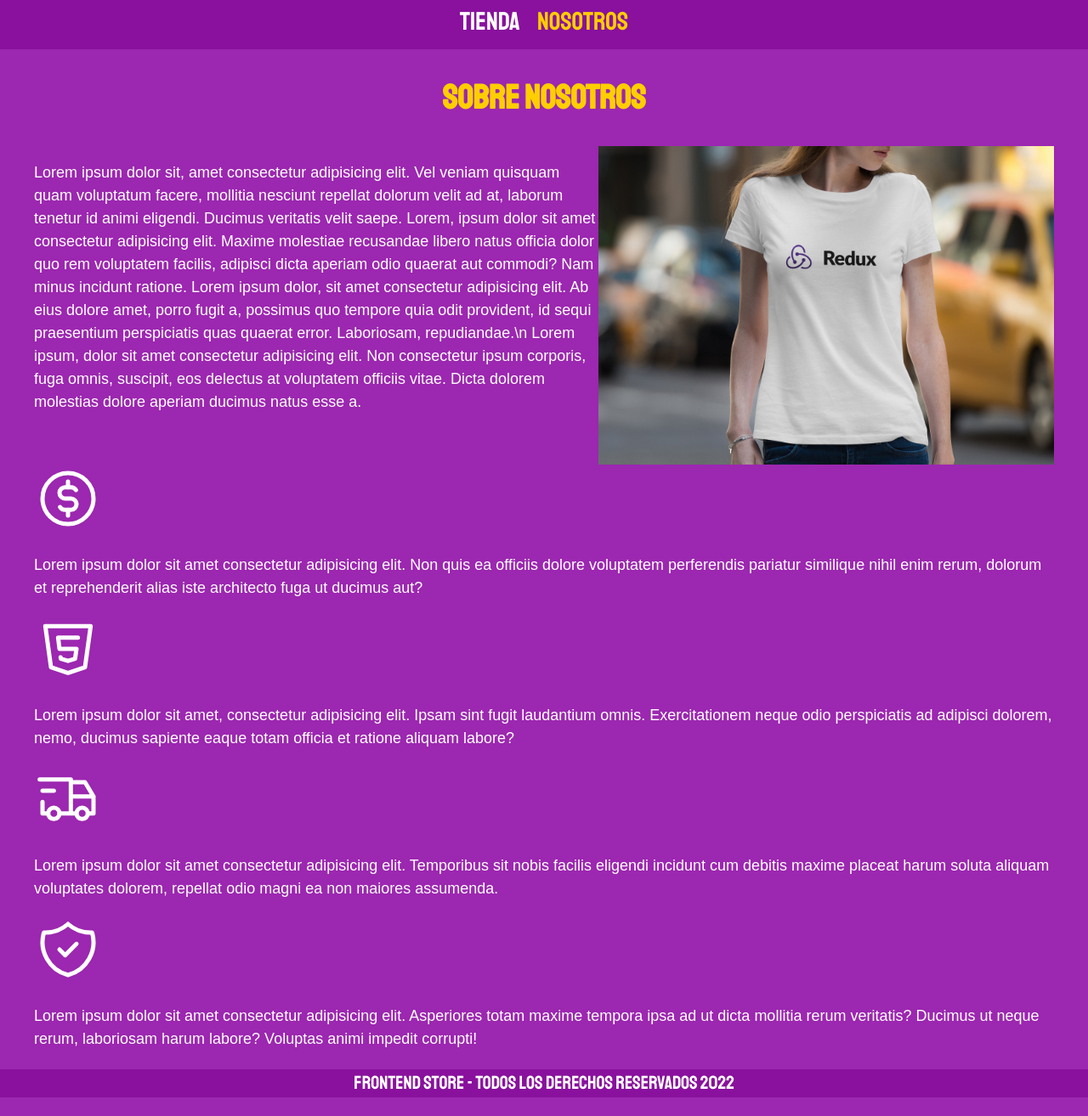
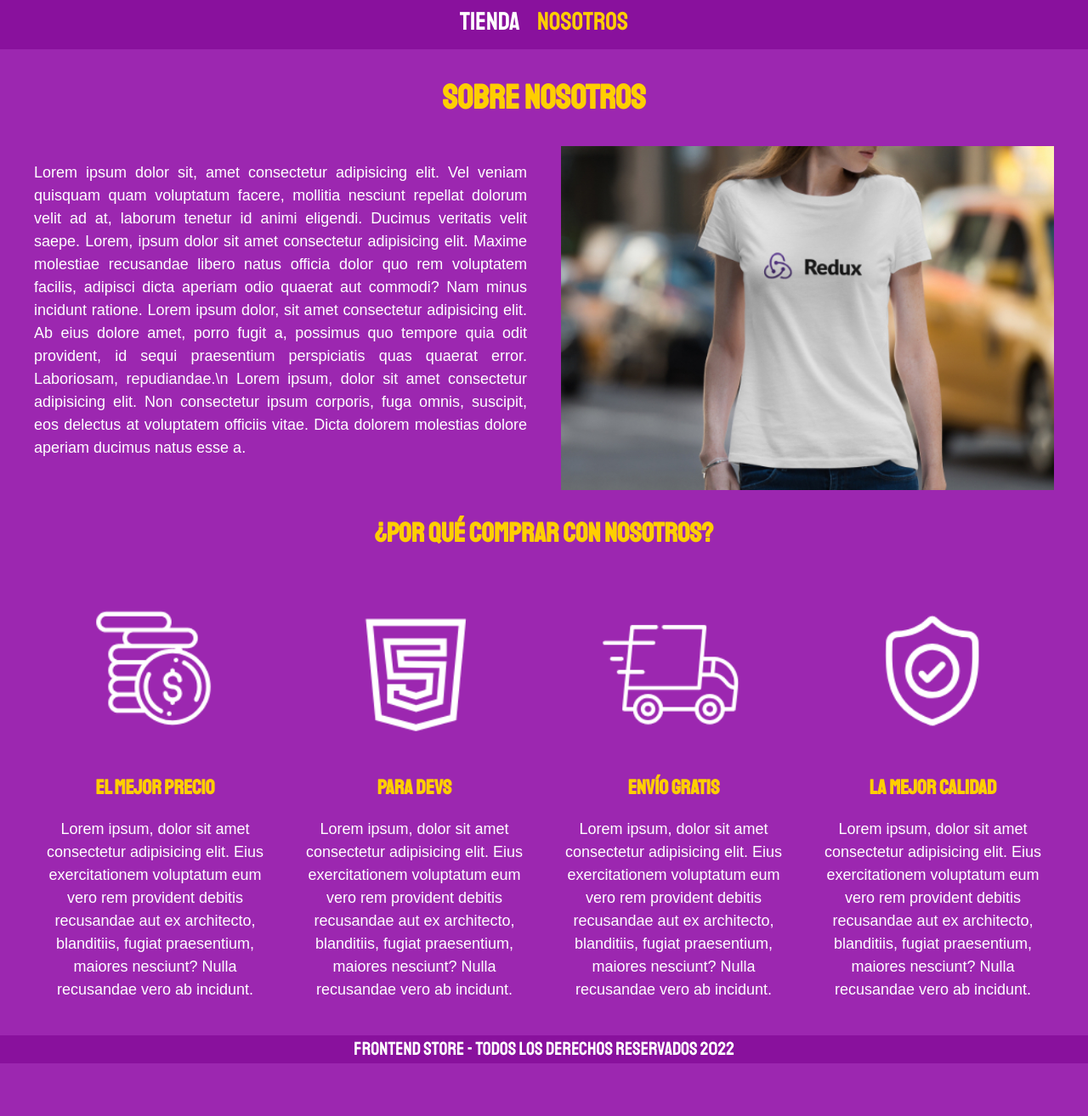
Before and after one commit to nathaneft/curso_desarrollo_web, a plain HTML site: page Proyecto 2/nosotros.html in a window 1280 px wide. Shown: the part 171-1485 px from the top of the page at 85% size. After the commit the page ends 1445 px from the top, so only its background shows below. Drawn offline with Linux system fonts and the light colour scheme.

Commit message:
30.07.2021-1
Fin proyecto 2

```diff
--- a/Proyecto 2/css/styles.css
+++ b/Proyecto 2/css/styles.css
@@ -39,7 +39,7 @@ a{
 }
 
 img{
-    max-width: 100%;
+    width: 100%;
 }
 
 .contenedor{
@@ -180,13 +180,113 @@ h3{
 }
 
 /*CSS:NOSOTROS.HTML*/
+.historia{
+    display: grid;
+    grid-template-columns: 1;
+    margin-bottom: 2rem;
+}
+
+.historia__imagen{
+    grid-row: 1 / 2;
+    width: 100%;
+}
 
 @media(min-width:768px){
     .historia{
-        display: flex;
+        display: grid;
+        grid-template-columns: repeat(2, 1fr);
+        column-gap: 4rem;
+    }
+    .historia__imagen{
+       grid-column: 2/3;
     }
 
 }
+
+.historia__texto{
+    text-align: justify;
+    font-family: Arial, Helvetica, sans-serif;
+}
+
+/*bloques*/
+
+.bloques{
+    display: grid;
+    grid-template-columns: repeat(2,1fr);
+    gap: 2rem;
+}
+@media(min-width:768px){
+    .bloques{
+        display: grid;
+        grid-template-columns: repeat(4,1fr);
+        gap: 2rem;
+    }
+}
+
+.bloque{
+    text-align: center;
+}
+
+.bloque__titulo{
+    margin: 0;
+}
+
+.bloque__imagen{
+    width: 100%;
+}
+
+
+/*CSS PRODUCTO.HTML*/
+
+@media(min-width:768px){
+    .camisa{
+        display: grid;
+        grid-template-columns: repeat(2,1fr);
+        column-gap: 2rem;
+
+    }
+
+
+}
+
+.formulario{
+    display: grid;
+    grid-template-columns: repeat(2,1fr);
+    gap: 2rem;
+
+
+}
+.formulario__campo{
+    border-color: var(--primario_oscuro);
+    border-width: 1rem;
+    border-style: solid;
+    background-color: var(--blanco);
+    color: black;
+
+    font-size: 2rem;
+    font-family: Arial, Helvetica, sans-serif;
+    padding: 1rem;
+
+    /*border: 1rem solid var(--primario_oscuro)*/
+}
+.formulario__submit{
+    background-color: var(--secundario);
+    border: none;
+    font-family: var(--fuente_principal);
+    padding: 2rem;
+    font-size: 2rem;
+    transition: font-size 0.5 ease;
+    transition: background-color 0.5s ease;
+    grid-column: 1/3;
+
+}
+.formulario__submit:hover{
+    font-size: 2.4rem;
+    cursor: pointer;
+    background-color: var(--secundario_oscuro);
+
+}
+
 
 
 /*footer*/
--- a/Proyecto 2/nosotros.html
+++ b/Proyecto 2/nosotros.html
@@ -34,55 +34,52 @@
                 Lorem, ipsum dolor sit amet consectetur adipisicing elit. Maxime molestiae recusandae libero natus officia dolor quo rem voluptatem facilis, adipisci dicta aperiam odio quaerat aut commodi? Nam minus incidunt ratione.
                 Lorem ipsum dolor, sit amet consectetur adipisicing elit. Ab eius dolore amet, porro fugit a, possimus quo tempore quia odit provident, id sequi praesentium perspiciatis quas quaerat error. Laboriosam, repudiandae.\n
                 Lorem ipsum, dolor sit amet consectetur adipisicing elit. Non consectetur ipsum corporis, fuga omnis, suscipit, eos delectus at voluptatem officiis vitae. Dicta dolorem molestias dolore aperiam ducimus natus esse a.
-            </p class="historia__imagen">
-            <img src="img/nosotros.jpg">
+            </p >
+            <img  class="historia__imagen" src="img/nosotros.jpg">
 
         </div>
 
 
+        <section class = "contenedor comprar">
+            <h2 class= comprar__titulo>
+                ¿Por qué comprar con nosotros?
+            </h2>
+            <div class="bloques">
+                <div class="bloque">
+                    <img class="bloque__imagen" src="img/icono_1.png" alt="Por que comprar">
+                    <h3 class="bloque__titulo"> El mejor precio</h3>
+                    <p>Lorem ipsum, dolor sit amet consectetur adipisicing elit. Eius exercitationem voluptatum eum vero rem provident
+                         debitis recusandae aut ex architecto, blanditiis, fugiat praesentium,
+                        maiores nesciunt? Nulla recusandae vero ab incidunt.</p>
 
-        <div class="ventajas">
-            <div class="ventajas__precio">
-                <svg xmlns="http://www.w3.org/2000/svg" class="icon icon-tabler icon-tabler-coin" width="80" height="80" viewBox="0 0 24 24" stroke-width="1.5" stroke="#ffffff" fill="none" stroke-linecap="round" stroke-linejoin="round">
-                    <path stroke="none" d="M0 0h24v24H0z" fill="none"/>
-                    <circle cx="12" cy="12" r="9" />
-                    <path d="M14.8 9a2 2 0 0 0 -1.8 -1h-2a2 2 0 0 0 0 4h2a2 2 0 0 1 0 4h-2a2 2 0 0 1 -1.8 -1" />
-                    <path d="M12 6v2m0 8v2" />
-                </svg>
-                <p>
-                    Lorem ipsum dolor sit amet consectetur adipisicing elit. Non quis ea officiis dolore voluptatem perferendis pariatur similique nihil enim rerum, dolorum et reprehenderit alias iste architecto fuga ut ducimus aut?
-                </p>
+                </div>
+                <div class="bloque">
+                    <img class="bloque__imagen" src="img/icono_2.png" alt="Por que comprar">
+                    <h3 class="bloque__titulo"> Para Devs</h3>
+                    <p>Lorem ipsum, dolor sit amet consectetur adipisicing elit. Eius exercitationem voluptatum eum vero rem provident
+                         debitis recusandae aut ex architecto, blanditiis, fugiat praesentium,
+                        maiores nesciunt? Nulla recusandae vero ab incidunt.</p>
 
+                </div>
+                <div class="bloque">
+                    <img class="bloque__imagen" src="img/icono_3.png" alt="Por que comprar">
+                    <h3 class="bloque__titulo"> Envío gratis</h3>
+                    <p>Lorem ipsum, dolor sit amet consectetur adipisicing elit. Eius exercitationem voluptatum eum vero rem provident
+                         debitis recusandae aut ex architecto, blanditiis, fugiat praesentium,
+                        maiores nesciunt? Nulla recusandae vero ab incidunt.</p>
+
+                </div>
+                <div class="bloque">
+                    <img class="bloque__imagen" src="img/icono_4.png" alt="Por que comprar">
+                    <h3 class="bloque__titulo"> La mejor calidad</h3>
+                    <p>Lorem ipsum, dolor sit amet consectetur adipisicing elit. Eius exercitationem voluptatum eum vero rem provident
+                         debitis recusandae aut ex architecto, blanditiis, fugiat praesentium,
+                        maiores nesciunt? Nulla recusandae vero ab incidunt.</p>
+
+                </div>
             </div>
-            <div class="ventajas__devs">
-                <svg xmlns="http://www.w3.org/2000/svg" class="icon icon-tabler icon-tabler-brand-html5" width="80" height="80" viewBox="0 0 24 24" stroke-width="1.5" stroke="#ffffff" fill="none" stroke-linecap="round" stroke-linejoin="round">
-                    <path stroke="none" d="M0 0h24v24H0z" fill="none"/>
-                    <path d="M20 4l-2 14.5l-6 2l-6 -2l-2 -14.5z" />
-                    <path d="M15.5 8h-7l.5 4h6l-.5 3.5l-2.5 .75l-2.5 -.75l-.1 -.5" />
-                  </svg>
-                  <p>Lorem ipsum dolor sit amet, consectetur adipisicing elit. Ipsam sint fugit laudantium omnis. Exercitationem neque odio perspiciatis ad adipisci dolorem, nemo, ducimus sapiente eaque totam officia et ratione aliquam labore?</p>
-            </div>
+        </section>
 
-            <div class="ventajas__envio">
-                <svg xmlns="http://www.w3.org/2000/svg" class="icon icon-tabler icon-tabler-truck-delivery" width="80" height="80" viewBox="0 0 24 24" stroke-width="1.5" stroke="#ffffff" fill="none" stroke-linecap="round" stroke-linejoin="round">
-                    <path stroke="none" d="M0 0h24v24H0z" fill="none"/>
-                    <circle cx="7" cy="17" r="2" />
-                    <circle cx="17" cy="17" r="2" />
-                    <path d="M5 17h-2v-4m-1 -8h11v12m-4 0h6m4 0h2v-6h-8m0 -5h5l3 5" />
-                    <line x1="3" y1="9" x2="7" y2="9" />
-                </svg>
-                <p>Lorem ipsum dolor sit amet consectetur adipisicing elit. Temporibus sit nobis facilis eligendi incidunt cum debitis maxime placeat harum soluta aliquam voluptates dolorem, repellat odio magni ea non maiores assumenda.</p>
-
-            </div>
-            <div class="ventajas__calidad">
-                <svg xmlns="http://www.w3.org/2000/svg" class="icon icon-tabler icon-tabler-shield-check" width="80" height="80" viewBox="0 0 24 24" stroke-width="1.5" stroke="#ffffff" fill="none" stroke-linecap="round" stroke-linejoin="round">
-                    <path stroke="none" d="M0 0h24v24H0z" fill="none"/>
-                    <path d="M9 12l2 2l4 -4" />
-                    <path d="M12 3a12 12 0 0 0 8.5 3a12 12 0 0 1 -8.5 15a12 12 0 0 1 -8.5 -15a12 12 0 0 0 8.5 -3" />
-                </svg>
-                <p>Lorem ipsum dolor sit amet consectetur adipisicing elit. Asperiores totam maxime tempora ipsa ad ut dicta mollitia rerum veritatis? Ducimus ut neque rerum, laboriosam harum labore? Voluptas animi impedit corrupti!</p>
-            </div>
-        </div><!--VENTAJAS END-->
 
 
 
```
Also changed, not shown: Proyecto 2/producto.html (+18 -1 lines).
